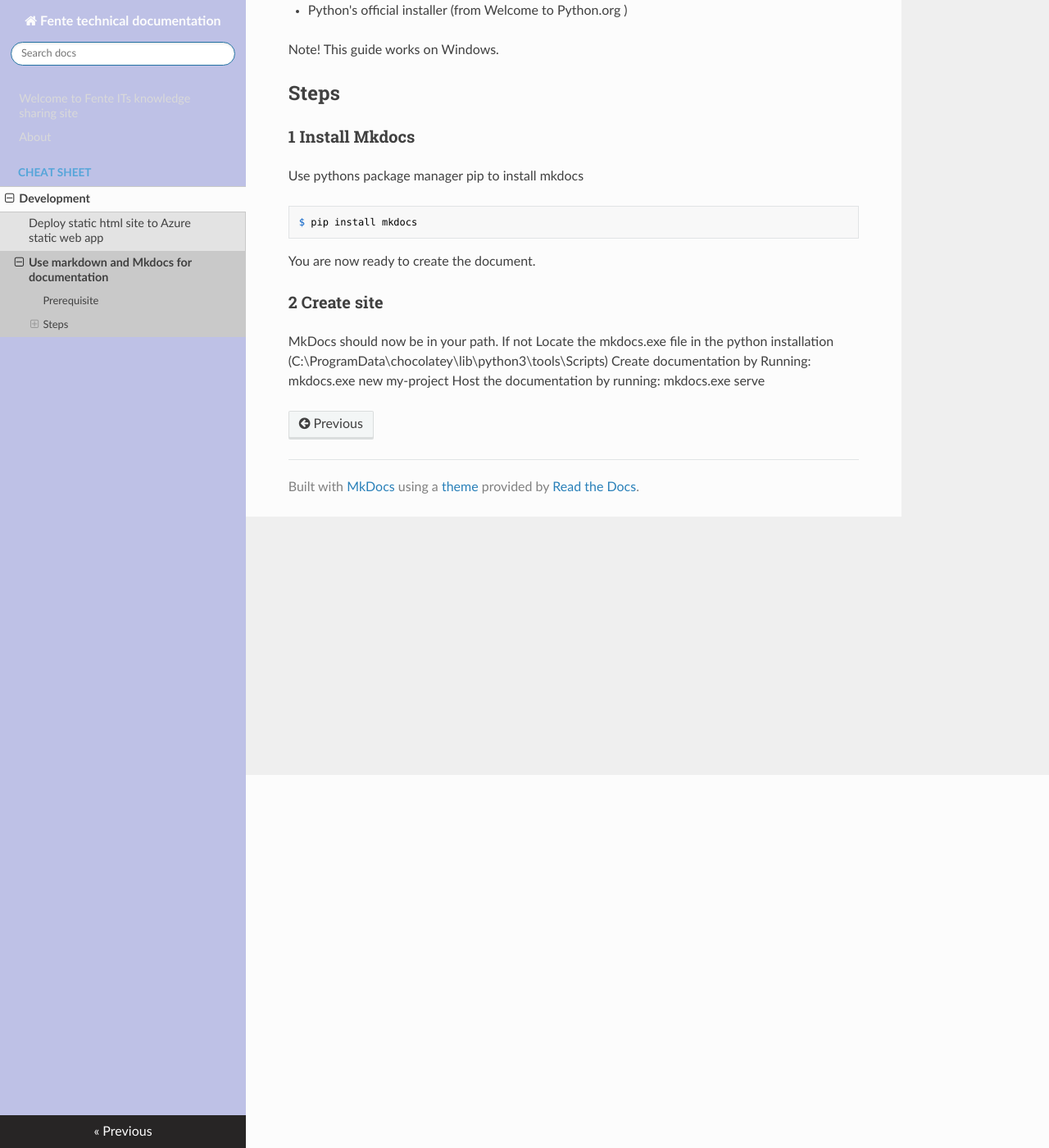
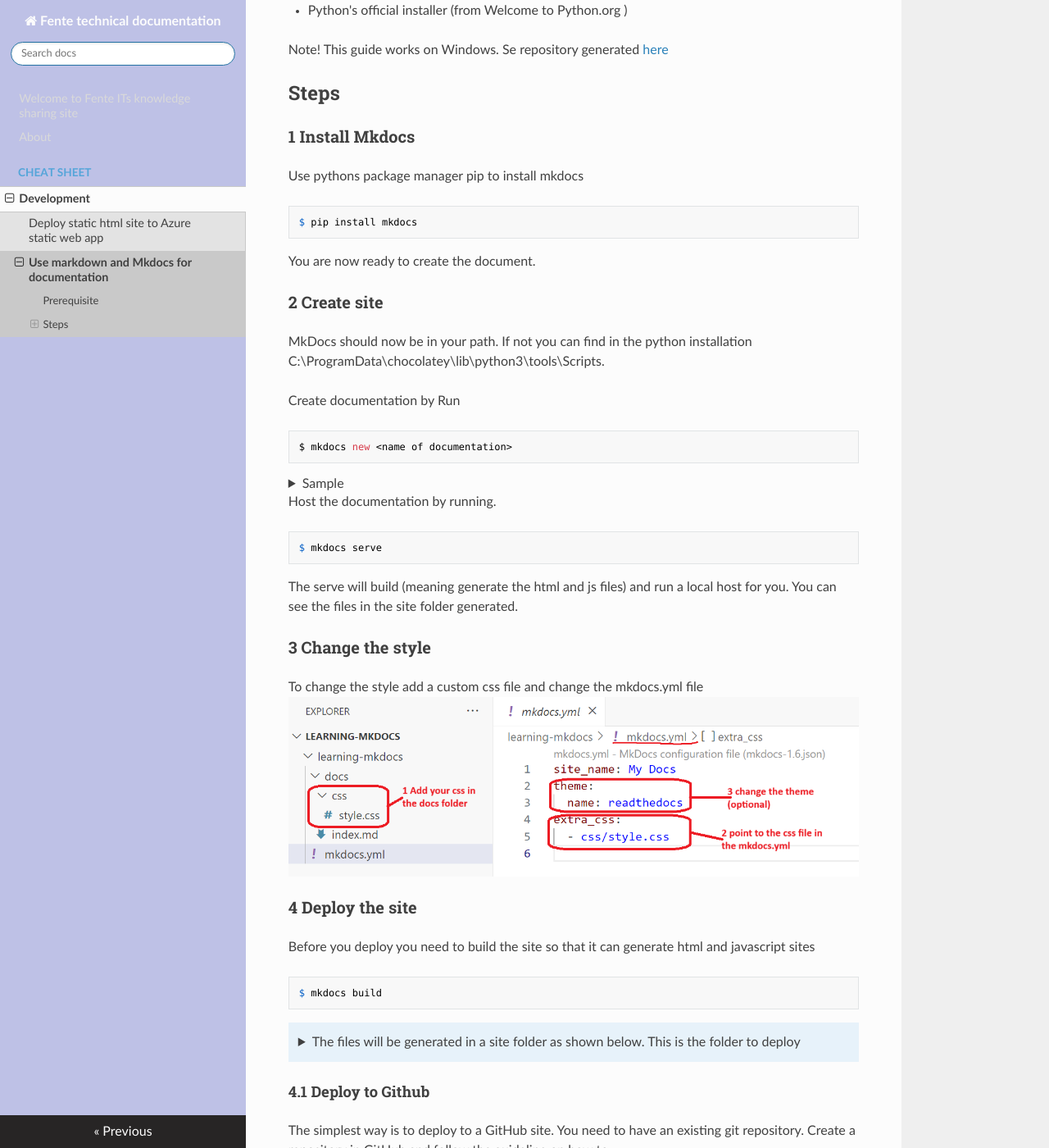
Before and after one commit to fente-it/fente-tech, an MkDocs documentation site: the page built from docs/cheat-sheet/development/use-md-with-mkdocs-to-document.md, in a window 1280 px wide and 1400 px high, scrolled down 455 px. Shown: the whole window at 82% size. Built offline with MkDocs 1.6.1, drawn with Linux system fonts in a browser that asks for light colours; nearby versions of some CDN libraries; some of the changed text lies outside the part shown.

Commit message:
Update mmkdocs cheat sheet site

````diff
--- a/docs/cheat-sheet/development/use-md-with-mkdocs-to-document.md
+++ b/docs/cheat-sheet/development/use-md-with-mkdocs-to-document.md
@@ -1,6 +1,8 @@
 # Use markdown and Mkdocs for documentation
 
 MkDocs is a powerful tool that generates static HTML sites from Markdown files. If you want developers to document their work effectively, it's important to keep the documentation close to the code. Markdown is a natural fit for this purpose, as it integrates seamlessly with code repositories. To learn more, visit [mkdocs.org](https://www.mkdocs.org)
+
+
 
 ## Prerequisite
 
@@ -11,7 +13,7 @@ You need phyton installed. You can install Python using:
 - APT (on Linux)
 - Python's official installer (from Welcome to Python.org )
 
-Note! This guide works on Windows.
+Note! This guide works on Windows. Se repository generated [here](https://github.com/fente-it/mkdocs-learning)
 
 ## Steps
 ### 1 Install Mkdocs
@@ -24,7 +26,53 @@ You are now ready to create the document.
 
 
 ### 2 Create site
-MkDocs should now be in your path. If not
-Locate the mkdocs.exe file in the python installation (C:\ProgramData\chocolatey\lib\python3\tools\Scripts)
-Create documentation by Running: mkdocs.exe new my-project
-Host the documentation by running: mkdocs.exe serve
+MkDocs should now be in your path. If not you can find in the python installation C:\ProgramData\chocolatey\lib\python3\tools\Scripts.
+
+Create documentation by Run
+```
+$ mkdocs new <name of documentation>
+```
+??? Sample
+    ![create mk docs](./images/learningmkdocs.png)
+
+Host the documentation by running.
+```
+$ mkdocs serve
+```
+The serve will build (meaning generate the html and js files) and run a local host for you. You can see the files in the site folder generated.
+
+### 3 Change the style
+To change the style add a custom css file and change the mkdocs.yml file
+![](./images/learningmkdocs-style.png)
+
+
+### 4 Deploy the site
+Before you deploy you need to build the site so that it can generate html and javascript sites
+
+```
+$ mkdocs build
+```
+??? note "The files will be generated in a site folder as shown below. This is the folder to deploy"
+    ![](./images/learningmkdocs-build.png)
+
+#### 4.1 Deploy to Github
+The simplest way is to deploy to a GitHub site. You need to have an existing git repository. Create a repository in GitHub and follow the guideline on how to
+
+_**Note**: the md files in a repository like github or Azure Devops to not the changes and keep track of history_
+
+```
+$ mkdocs gh-deploy
+```
+The deploy will generate a new branch called gh-pages and deploy to a github site.
+
+
+???+ "Sample in [mkdocs-learning](https://github.com/fente-it/mkdocs-learning)"
+    ![](./images/learningmkdocs-deploy.png)
+
+    ![](./images/learningmkdocs-deployment2.png)
+
+
+
+#### 4.2 Deploy to Azure Static Web App
+
+Howto deploy files to Azure static web App is explained [here](deploy-static-html-to-azure-static-app.md)
--- a/docs/css/customstyle.css
+++ b/docs/css/customstyle.css
@@ -3,8 +3,6 @@
 .wy-side-nav-search {
     background-color: #bec1e6;
 }
-
-
 
 .wy-nav-side {
     color: #4b4949;
--- a/mkdocs.yml
+++ b/mkdocs.yml
@@ -4,3 +4,8 @@ theme:
   name: readthedocs
 extra_css:
   - css/customstyle.css
+extra_javascript:
+  - https://cdnjs.cloudflare.com/ajax/libs/mathjax/2.7.0/MathJax.js?config=TeX-MML-AM_CHTML
+markdown_extensions:
+  - admonition
+  - pymdownx.details
````
Also changed, not shown: docs/cheat-sheet/development/images/learningmkdocs-build.png (added), docs/cheat-sheet/development/images/learningmkdocs-deploy.png (added), docs/cheat-sheet/development/images/learningmkdocs-deployment2.png (added), docs/cheat-sheet/development/images/learningmkdocs-style.png (added), docs/cheat-sheet/development/images/learningmkdocs.png (added).
